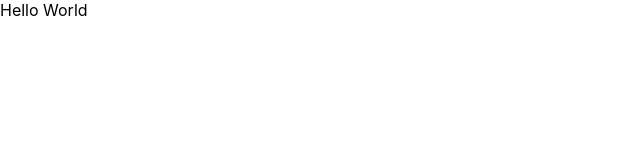
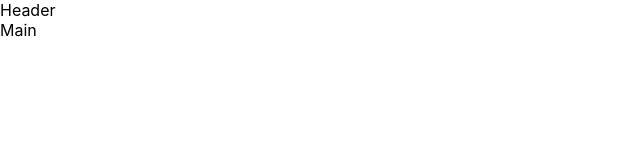
Before and after one commit to Mario-Florio/countries, a JavaScript app: page / in a window 1280 px wide. Shown: the top 160 px of the page, without its empty margins (0-640 px from the left). Built offline with nearby package versions, Linux system fonts and the light colour scheme; the HTML template or start-up script is replaced by a standard one.

Commit message:
feat: create component folder

```diff
--- a/src/App.js
+++ b/src/App.js
@@ -1,9 +1,12 @@
 import './App.css';
+import Header from "./Components/Header/Header";
+import Main from "./Components/Main/Main";
 
 function App() {
   return (
     <div className="App">
-      Hello World
+      <Header/>
+      <Main/>
     </div>
   );
 }
--- /dev/null
+++ b/src/Components/Header/Header.js
@@ -0,0 +1,11 @@
+import "./Header.css";
+
+function Header() {
+    return(
+        <header>
+            Header
+        </header>
+    );
+}
+
+export default Header;
--- /dev/null
+++ b/src/Components/Main/Main.js
@@ -0,0 +1,11 @@
+import "./Main.css";
+
+function Main() {
+    return(
+        <main>
+            Main
+        </main>
+    );
+}
+
+export default Main;
```
Also changed, not shown: src/Components/Header/Header.css (added), src/Components/Main/Main.css (added).
